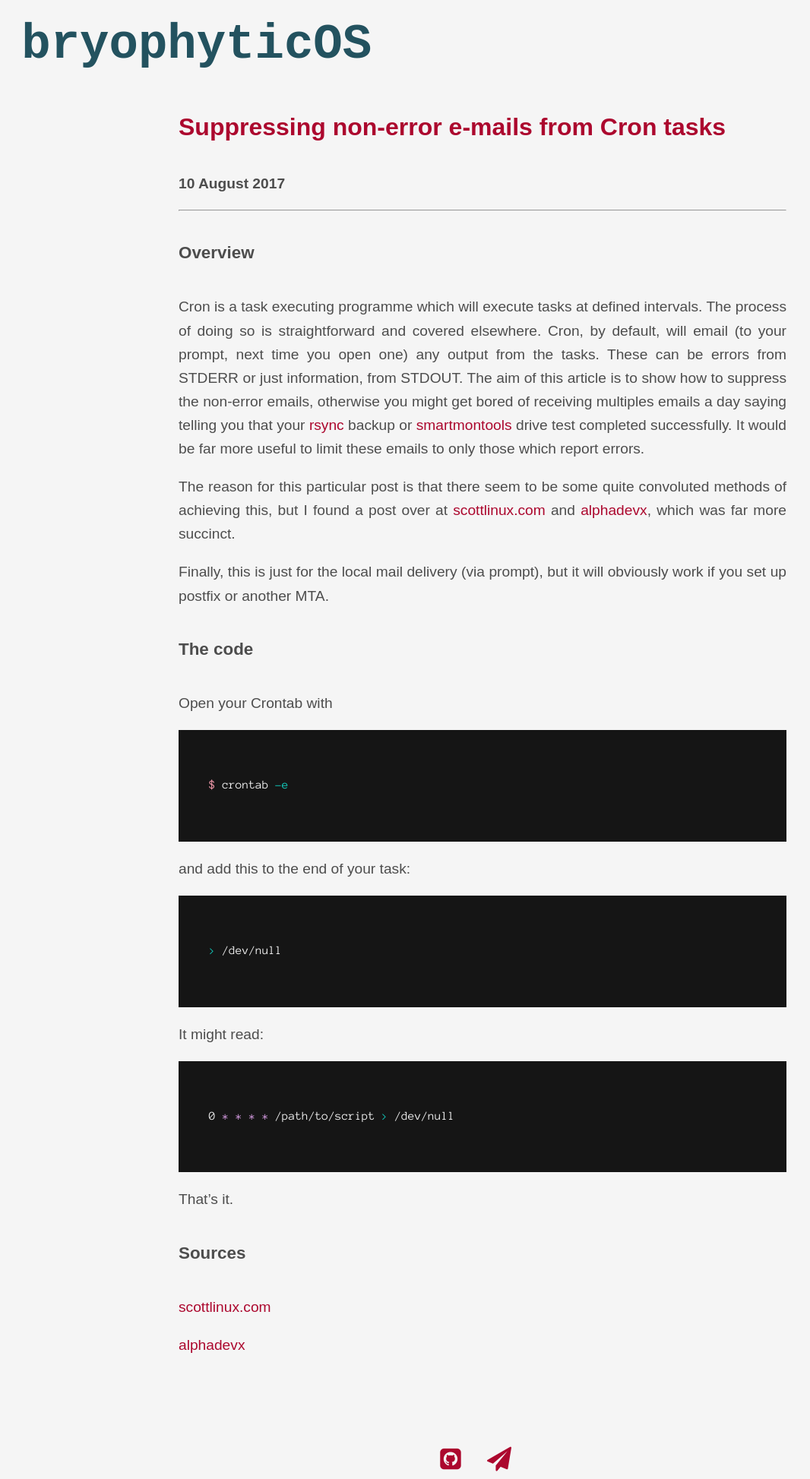
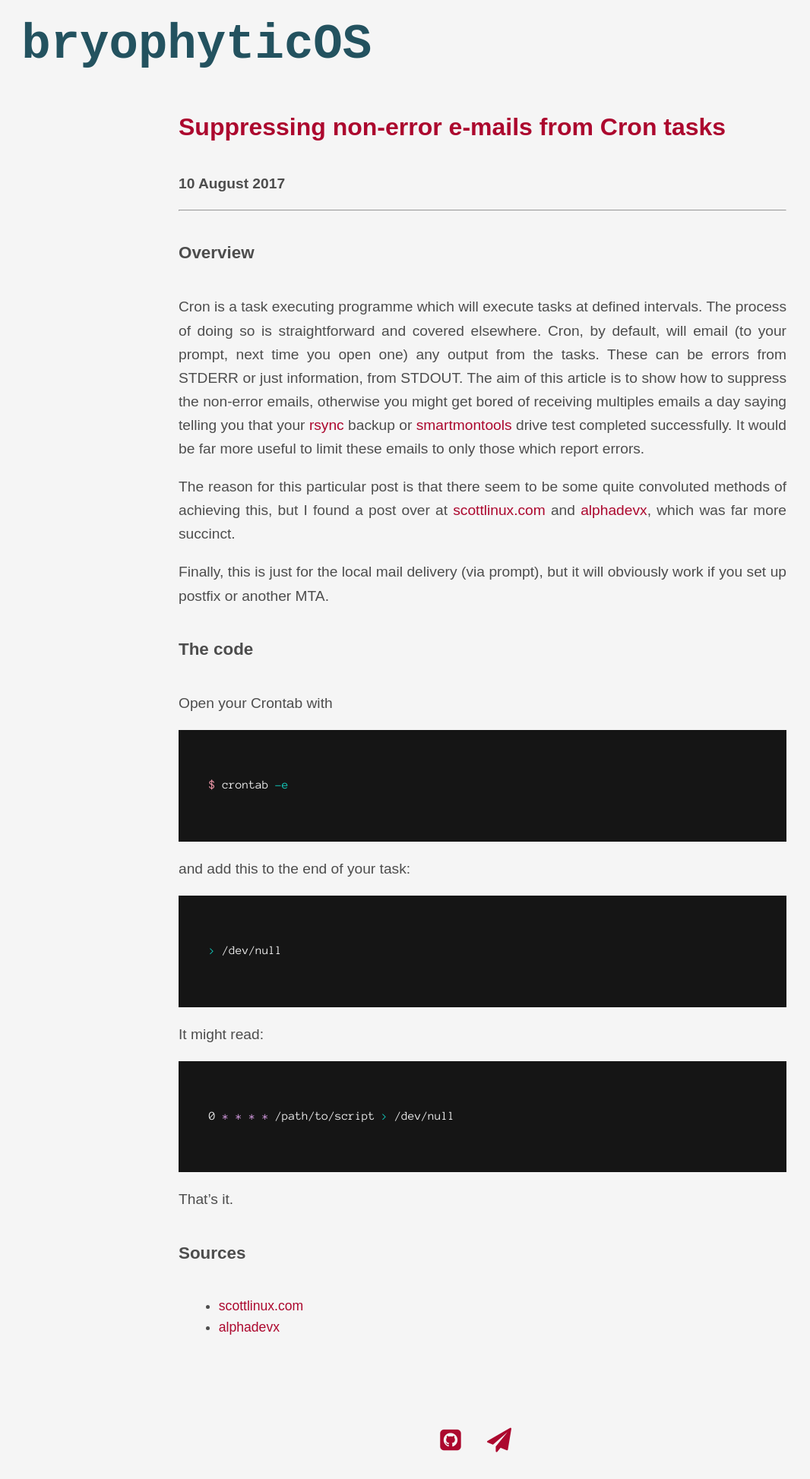
Before and after one commit to paulrbts/blog, a Jekyll site: the page built from _posts/os/2017-08-10-cron-email-suppress.md, in a window 1280 px wide. Shown: the whole page at 76% size, without its empty margins (5-1071 px from the left). Built offline with Jekyll 4.4.1, drawn with Linux system fonts in a browser that asks for light colours; nearby versions of some CDN libraries; some web fonts are replaced; after the commit the page ends 1922 px from its top, so only the background shows below that.

Commit message:
added list style to Sources

```diff
--- a/_posts/os/2017-08-10-cron-email-suppress.md
+++ b/_posts/os/2017-08-10-cron-email-suppress.md
@@ -48,6 +48,5 @@ It might read:
 That's it.
 
 ##### Sources
-[scottlinux.com](https://scottlinux.com/2010/12/13/cron-only-email-errors/)
-
-[alphadevx](http://www.alphadevx.com/a/384-Suppressing-Cron-Job-Email-Notifications)
+* [scottlinux.com](https://scottlinux.com/2010/12/13/cron-only-email-errors/)
+* [alphadevx](http://www.alphadevx.com/a/384-Suppressing-Cron-Job-Email-Notifications)
```
